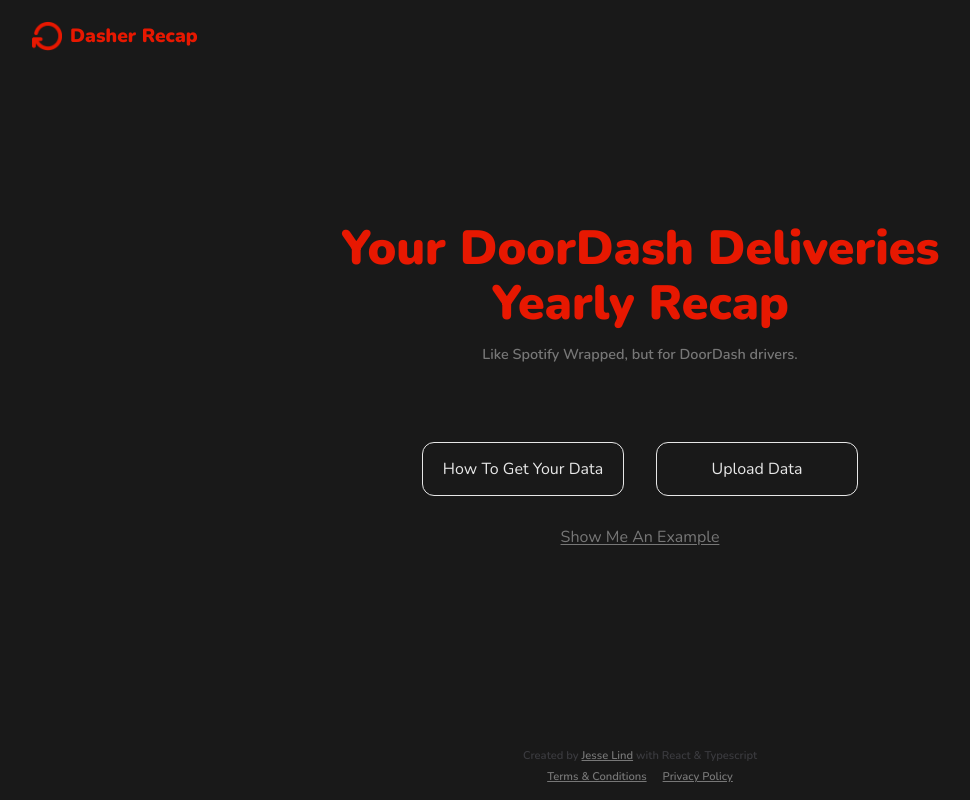
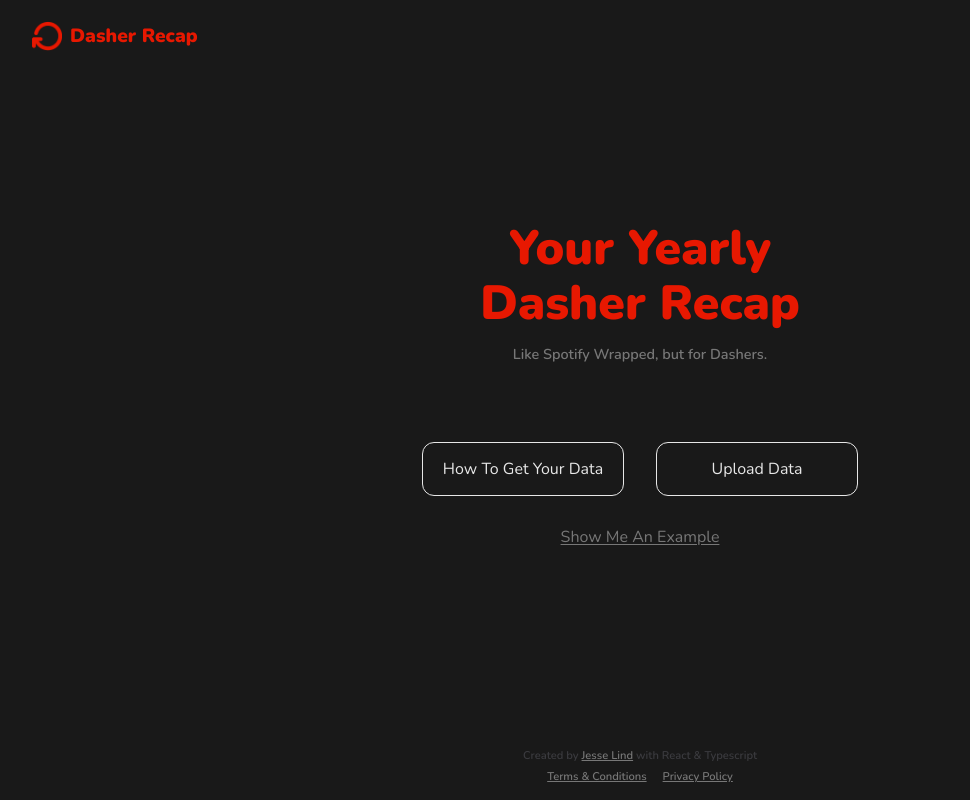
Before and after one commit to jclind/doordash-recap, a React (Create React App) app: page / in a window 1280 px wide. Shown: the whole page, without its empty margins (0-970 px from the left). Built offline with nearby package versions, Linux system fonts and the light colour scheme; no server answers.

Commit message:
style: update home page styles and wording

```diff
--- a/src/pages/Home.scss
+++ b/src/pages/Home.scss
@@ -11,7 +11,10 @@
   min-height: 600px;
   box-sizing: border-box;
   overflow-x: hidden;
+  width: 100%;
   .content {
+    width: 100%;
+    margin: 0 auto;
     .header {
       h1 {
         color: $secondary;
@@ -102,6 +105,17 @@
       }
     }
   }
+  @media screen and (max-width: 450px) {
+    .options {
+      width: 100%;
+      .top-btns {
+        width: 100%;
+        a {
+          width: 100%;
+        }
+      }
+    }
+  }
   footer {
     position: absolute;
     bottom: 1rem;
--- a/src/pages/Home.tsx
+++ b/src/pages/Home.tsx
@@ -14,11 +14,11 @@
         <div className='content'>
           <div className='header'>
             <h1>
-              Your DoorDash Deliveries
+              Your Yearly
               <br />
-              Yearly Recap
+              Dasher Recap
             </h1>
-            <p>Like Spotify Wrapped, but for DoorDash drivers.</p>
+            <p>Like Spotify Wrapped, but for Dashers.</p>
           </div>
 
           <div className='options'>
```
